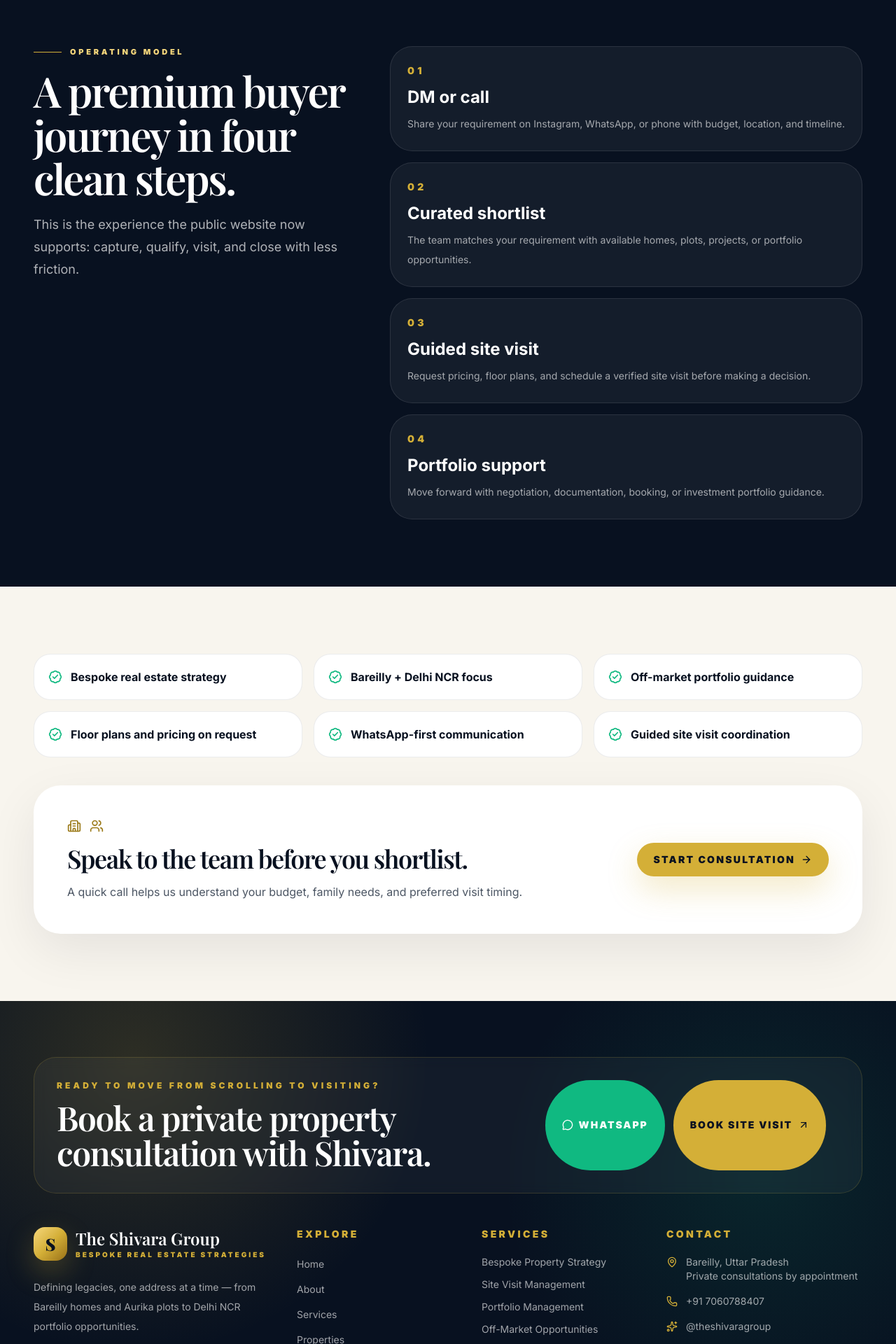
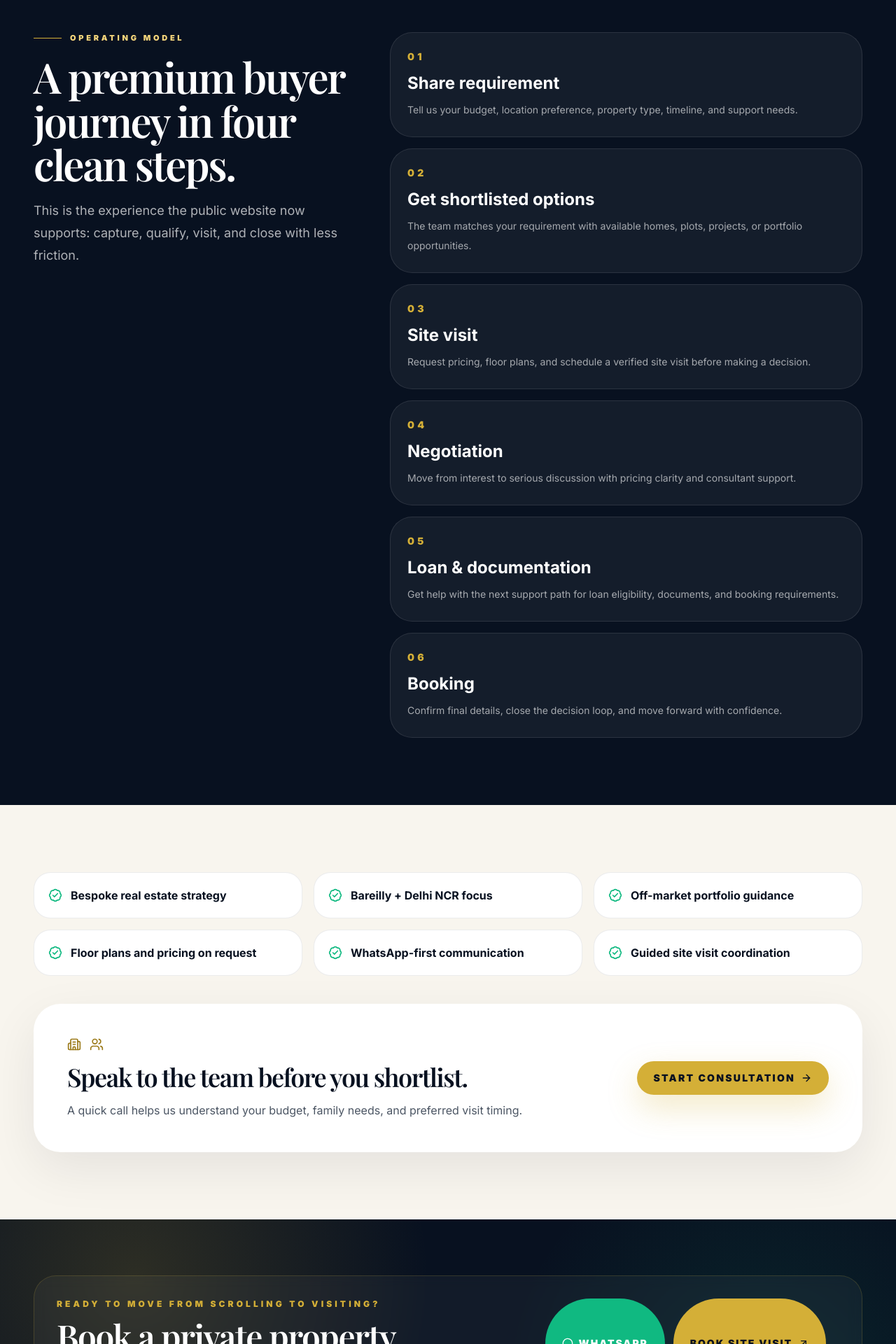
Before and after one commit to maniksahni/The-Shivara-Group, a Next.js app: page /about in a window 1280 px wide. Shown: the part 2300-4220 px from the top of the page at 70% size. Built offline with nearby package versions, Linux system fonts and the light colour scheme; a web font is replaced by a local one.

Commit message:
Polish premium public landing experience

```diff
--- a/src/app/(website)/layout.tsx
+++ b/src/app/(website)/layout.tsx
@@ -9,7 +9,7 @@ import { ToastProvider } from "@/components/ui/toast";
 
 export const metadata: Metadata = {
   title: {
-    default: "The Shivara Group | Bespoke Real Estate Strategies",
+    default: "The Shivara Group | Premium Real Estate in Bareilly",
     template: "%s | The Shivara Group",
   },
   description:
@@ -26,7 +26,7 @@ export const metadata: Metadata = {
     "site visit Bareilly",
   ],
   openGraph: {
-    title: "The Shivara Group | Bespoke Real Estate Strategies",
+    title: "The Shivara Group | Premium Real Estate in Bareilly",
     description: siteConfig.description,
     siteName: "The Shivara Group",
     locale: "en_IN",
--- a/src/components/website/site-data.ts
+++ b/src/components/website/site-data.ts
@@ -6,7 +6,7 @@ export const siteConfig = {
   tagline: "Bespoke Real Estate Strategies",
   brandLine: "Defining Legacies, One Address at a Time.",
   description:
-    "Bespoke real estate strategy and portfolio guidance for premium homes, plots, villas, off-market opportunities, and investment-led property decisions across Bareilly and Delhi NCR.",
+    "Find verified residential, commercial, and investment properties in Bareilly with The Shivara Group. Get expert property consultation, site visits, loan support, and documentation assistance.",
   phone: "+91 7060788407",
   phoneHref: "tel:+917060788407",
   whatsapp: "917060788407",
@@ -33,10 +33,10 @@ export const navLinks = [
 ] as const;
 
 export const publicStats = [
-  { value: "15", label: "public Instagram posts", note: "brand content source" },
-  { value: "6+", label: "priority asset classes", note: "Homes, villas, plots & portfolios" },
-  { value: "2", label: "high-intent markets", note: "Bareilly + Delhi NCR" },
-  { value: "1", label: "direct consultant number", note: "Call or WhatsApp" },
+  { value: "24h", label: "consultation response", note: "Call or WhatsApp" },
+  { value: "6+", label: "property categories", note: "Homes, villas, plots & portfolios" },
+  { value: "2", label: "priority markets", note: "Bareilly + Delhi NCR" },
+  { value: "100%", label: "guided discovery", note: "Shortlist before site visit" },
 ];
 
 export const propertyCategories = [
@@ -88,40 +88,52 @@ export const searchSuggestions = [
 
 export const services = [
   {
-    title: "Bespoke Property Strategy",
+    title: "Buy Property",
     description:
-      "A tailored property strategy around your budget, location preference, lifestyle, possession timeline, and long-term legacy goals.",
-    cta: "Get consultation",
+      "Find verified homes, apartments, villas, plots, and premium residences with consultant-led shortlisting.",
+    cta: "Start buying",
   },
   {
-    title: "Site Visit Management",
+    title: "Sell Property",
+    description:
+      "Position your property with better presentation, buyer intent clarity, and direct relationship-manager support.",
+    cta: "Discuss sale",
+  },
+  {
+    title: "Investment Consultation",
+    description:
+      "Curated portfolio guidance for investors comparing Bareilly, Delhi NCR, Noida, Greater Noida, and Yamuna Expressway opportunities.",
+    cta: "Plan investment",
+  },
+  {
+    title: "Site Visit Assistance",
     description:
       "Schedule guided visits for homes, plots, villas, and premium projects with clear next steps after every walkthrough.",
     cta: "Book site visit",
   },
   {
-    title: "Portfolio Management",
+    title: "Home Loan Support",
     description:
-      "Curated portfolio guidance for investors comparing Bareilly, Delhi NCR, Noida, Greater Noida, and Yamuna Expressway opportunities.",
-    cta: "Discuss portfolio",
+      "Get connected to the right loan support path after property selection and eligibility discussion.",
+    cta: "Ask loan help",
   },
   {
-    title: "Off-Market Opportunities",
+    title: "Legal Documentation",
     description:
-      "Discreet access to high-value opportunities and premium inventories where direct confirmation is required before sharing details.",
-    cta: "Request access",
+      "Move forward with document clarity, booking-stage support, and transparent next-step coordination.",
+    cta: "Get support",
   },
   {
-    title: "Floor Plans, Pricing & Inventory",
+    title: "Commercial Property Advisory",
     description:
-      "Request pricing, floor plans, availability, and exact inventory through call, WhatsApp, or site-visit enquiry.",
-    cta: "Request details",
+      "Evaluate commercial corridors, road access, market proximity, and growth potential before shortlisting.",
+    cta: "Explore commercial",
   },
   {
-    title: "End-to-End Buyer Support",
+    title: "Plot/Land Consultation",
     description:
-      "From Instagram enquiry to shortlist, site visit, pricing discussion, documentation support, and CRM-backed follow-up.",
-    cta: "Start enquiry",
+      "Compare residential plots, land opportunities, location potential, and site-visit readiness with local context.",
+    cta: "Find plots",
   },
 ];
 
@@ -193,6 +205,16 @@ export const bareillyGuide = [
     signal: "High-value diversification",
     insight: "Godrej Golf Links, Yamuna Expressway, and serviced-apartment references for portfolio-led buyers.",
   },
+  {
+    zone: "Highway connectivity zones",
+    signal: "Access-led convenience",
+    insight: "Useful for buyers who value easier movement, commercial visibility, and future-facing connectivity.",
+  },
+  {
+    zone: "Upcoming development pockets",
+    signal: "Early-stage potential",
+    insight: "Best reviewed through guided site visits, verified approvals, and consultant-led inventory checks.",
+  },
 ];
 
 export const trustEngine = [
@@ -232,23 +254,33 @@ export const partnerPlaceholders = [
 export const processSteps = [
   {
     step: "01",
-    title: "DM or call",
-    text: "Share your requirement on Instagram, WhatsApp, or phone with budget, location, and timeline.",
+    title: "Share requirement",
+    text: "Tell us your budget, location preference, property type, timeline, and support needs.",
   },
   {
     step: "02",
-    title: "Curated shortlist",
+    title: "Get shortlisted options",
     text: "The team matches your requirement with available homes, plots, projects, or portfolio opportunities.",
   },
   {
     step: "03",
-    title: "Guided site visit",
+    title: "Site visit",
     text: "Request pricing, floor plans, and schedule a verified site visit before making a decision.",
   },
   {
     step: "04",
-    title: "Portfolio support",
-    text: "Move forward with negotiation, documentation, booking, or investment portfolio guidance.",
+    title: "Negotiation",
+    text: "Move from interest to serious discussion with pricing clarity and consultant support.",
+  },
+  {
+    step: "05",
+    title: "Loan & documentation",
+    text: "Get help with the next support path for loan eligibility, documents, and booking requirements.",
+  },
+  {
+    step: "06",
+    title: "Booking",
+    text: "Confirm final details, close the decision loop, and move forward with confidence.",
   },
 ];
 
@@ -256,20 +288,20 @@ export const testimonials = [
   {
     quote:
       "The Shivara Group helped us compare options clearly and arranged a site visit without pressure.",
-    name: "Buyer feedback",
-    meta: "Site visit support",
+    name: "Aarav Gupta",
+    meta: "Rajendar Nagar • 3BHK Home • 5.0",
   },
   {
     quote:
       "Their WhatsApp-first communication made the property search simple for our family.",
-    name: "Buyer enquiry",
-    meta: "Public testimonial pending",
+    name: "Neha Sharma",
+    meta: "Bareilly Prime • Family Residence • 5.0",
   },
   {
     quote:
       "Good guidance for understanding locations, budget fit, and next steps before booking.",
-    name: "Consultation note",
-    meta: "Property consultation",
+    name: "Rohit Saxena",
+    meta: "Aurika Belt • Investment Consultation • 5.0",
   },
 ];
 
```
Also changed, not shown: src/app/(website)/page.tsx (+59 -18 lines).
